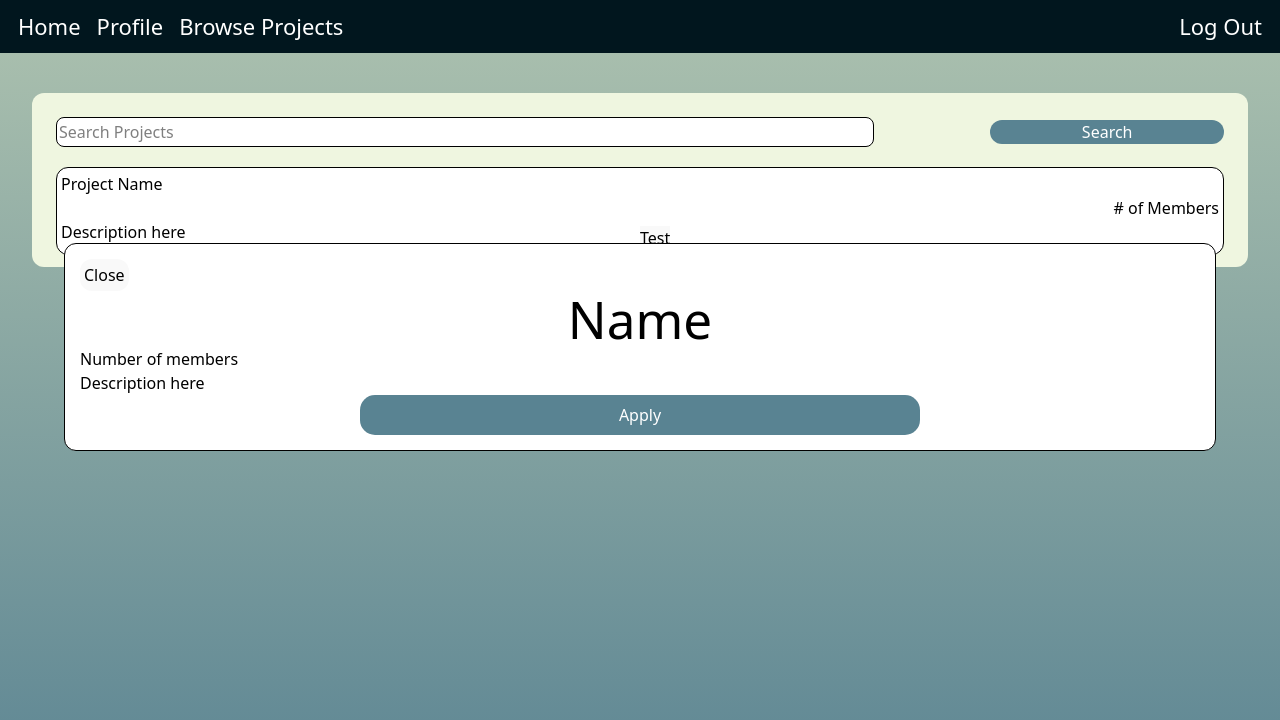
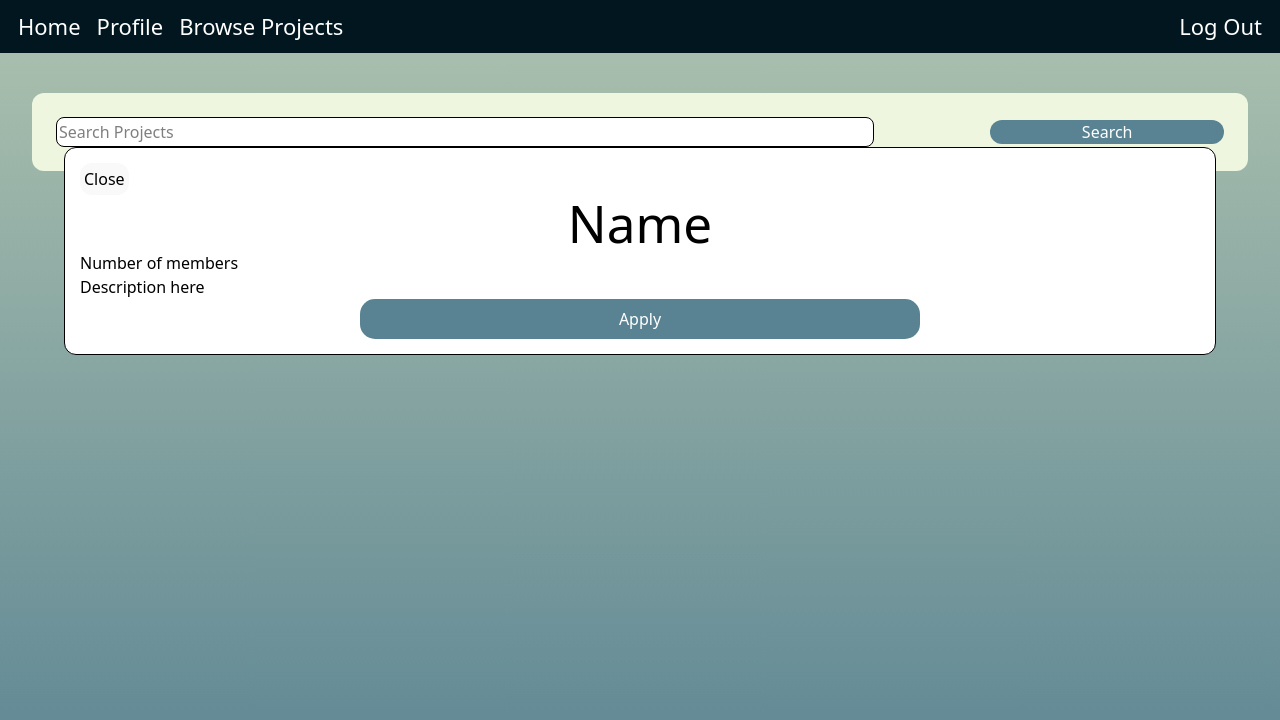
Before and after one commit to lbrown169/Codennect, a React (Vite) app in the folder frontend/: page /browse in a window 1280 px wide. Shown: the top 720 px of the page. Built offline with nearby package versions, Linux system fonts and the light colour scheme; sample sign-in values are in the browser's storage.

Commit message:
Search now displays functional dummy cards.

```diff
--- a/frontend/src/App.css
+++ b/frontend/src/App.css
@@ -86,6 +86,17 @@
 .left-side {
   display: inline-block;
   width: 45%
+}
+
+.moreInfoButton {
+  color: white;
+  background-color: #598392;
+  position: relative;
+  margin: auto;
+  left: 30%;
+  width: 20%;
+  padding: 3px;
+  border-radius: 16px;
 }
 
 .navBar {
--- a/frontend/src/components/ProjectSearch.tsx
+++ b/frontend/src/components/ProjectSearch.tsx
@@ -1,5 +1,4 @@
 import React, {useState} from 'react';
-import { renderToString } from 'react-dom/server';
 import ProjectPreview from './ProjectPreview';
 
 
@@ -14,20 +13,22 @@ function ProjectSearch(this: any)
 
     const [testPrev, editTestPrev] = useState(<ProjectPreview />)
 
-    function createNewCard(num: number)
+    //note: later, make the div or li hold id equal to project id
+    const createNewCard = (num: number) =>
     {
-        var theKey = "item" + num;
+        var theKey: string = num.toString();
         return(
-            <li key={theKey}>
-                <div className="projSearchCard">
-                    <p>Project Name</p>
-                    <p className="text-right"># of Members</p>
-                    <div className="projSearchCardDesc w-[50%]">Description here</div>
-                    <button type="button" onClick={projMoreInfo}>Test</button>
+            <li>
+                <div className="projSearchCard" id={theKey}>
+                    <p id="projName">Project Name</p>
+                    <p id="memberCount" className="text-right"># of Members</p>
+                    <div id="projDesc" className="projSearchCardDesc w-[50%]">Description here</div>
+                    <button type="button" id="moreInfoButton" className="moreInfoButton" onClick={projMoreInfo}>Test</button>
                 </div>
             </li>
         );
     }
+    const [theResults, setTheResults] = useState<React.ReactElement[]>([]);
 
     createNewCard.onClick = () =>
     {
@@ -39,13 +40,19 @@ function ProjectSearch(this: any)
         event.preventDefault();
         var theList = document.getElementById("resultList");
         if(theList == null ) return;
-        var t = createNewCard(2);
-        theList.innerHTML += renderToString(t);
+        let newList: React.ReactElement[] = [];
+        for(let i=0; i<3; ++i)
+        {
+            let t = createNewCard(i);
+            newList = [...newList, t];
+        }
+        setTheResults(newList);
     }
 
     function projMoreInfo()
     {
         alert("WIP");
+        //later: redirect to '/projects/{id}'
     }
 
     return(
@@ -56,14 +63,7 @@ function ProjectSearch(this: any)
             </div>
             <span id="searchResults" className="searchResults">
                 <ul id="resultList">
-                    <li>
-                        <div className="projSearchCard">
-                            <p>Project Name</p>
-                            <p className="text-right"># of Members</p>
-                            <div className="projSearchCardDesc w-[50%]">Description here</div>
-                            <button type="button" onClick={projMoreInfo}>Test</button>
-                        </div>
-                    </li>
+                    {theResults}
                 </ul>
             </span>
             {testPrev}
```
